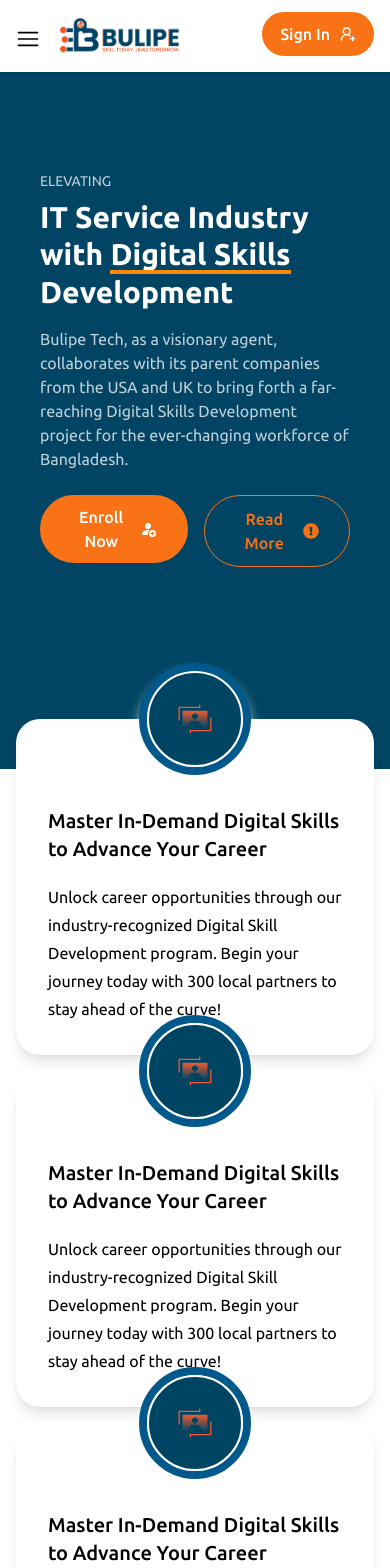
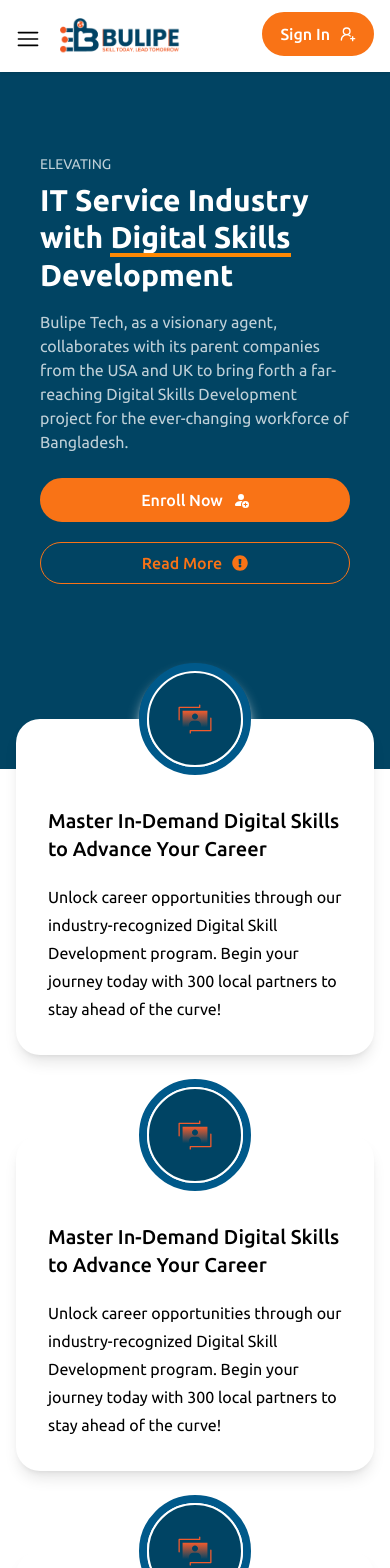
Before and after one commit to shakib97itis/edtech-platform, a React (Vite) app: page / in a window 390 px wide. Shown: the top 1568 px of the page. Built offline with nearby package versions, Linux system fonts and the light colour scheme.

Commit message:
Update Hero component layout: adjust gap classes for improved responsiveness and styling consistency in HeroCards and HeroBanner

```diff
--- a/src/components/sections/hero/Hero.jsx
+++ b/src/components/sections/hero/Hero.jsx
@@ -15,7 +15,7 @@ function Hero() {
       </section>
       {/* ===== HERO CARDS ===== */}
       <section>
-        <div className="relative z-10 container mx-auto -mt-[50px] grid grid-cols-1 gap-4 px-[16px] md:-mt-[150px] md:grid-cols-2 md:px-[40px] lg:grid-cols-3">
+        <div className="relative z-10 container mx-auto -mt-[50px] grid grid-cols-1 gap-y-[80px] px-[16px] md:-mt-[150px] md:grid-cols-2 md:px-[40px] lg:grid-cols-3 md:gap-x-[16px]">
           <HeroCard1 />
           <HeroCard1 />
           <HeroCard1 />
--- a/src/components/sections/hero/HeroBanner1.jsx
+++ b/src/components/sections/hero/HeroBanner1.jsx
@@ -24,7 +24,7 @@ const Banner = () => {
           Skills Development project for the ever-changing workforce of
           Bangladesh.
         </p>
-        <div className="mt-6 flex gap-4">
+        <div className="mt-6 flex flex-col gap-4 md:flex-row">
           <Button
             variant="btnOne"
             text="Enroll Now"
```
